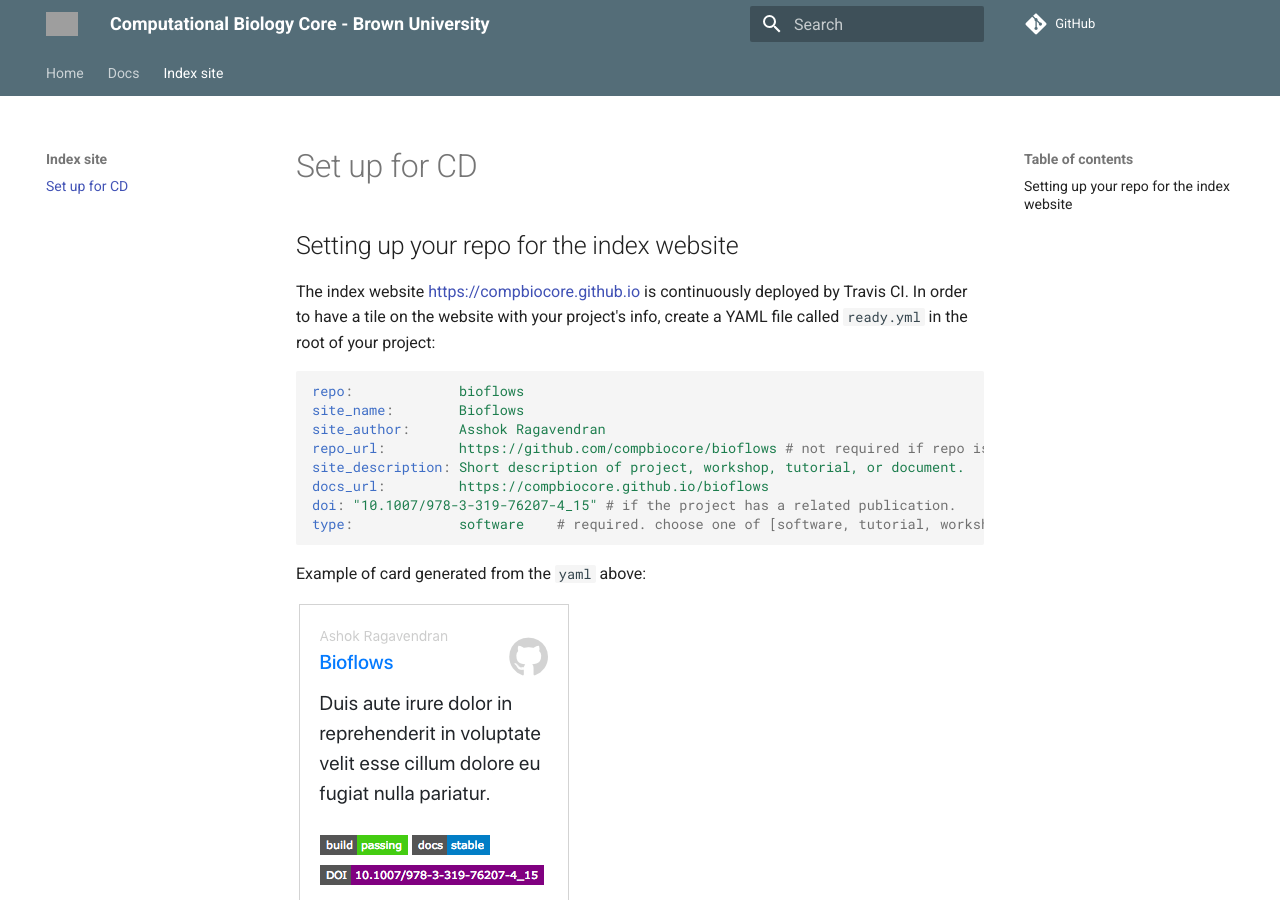
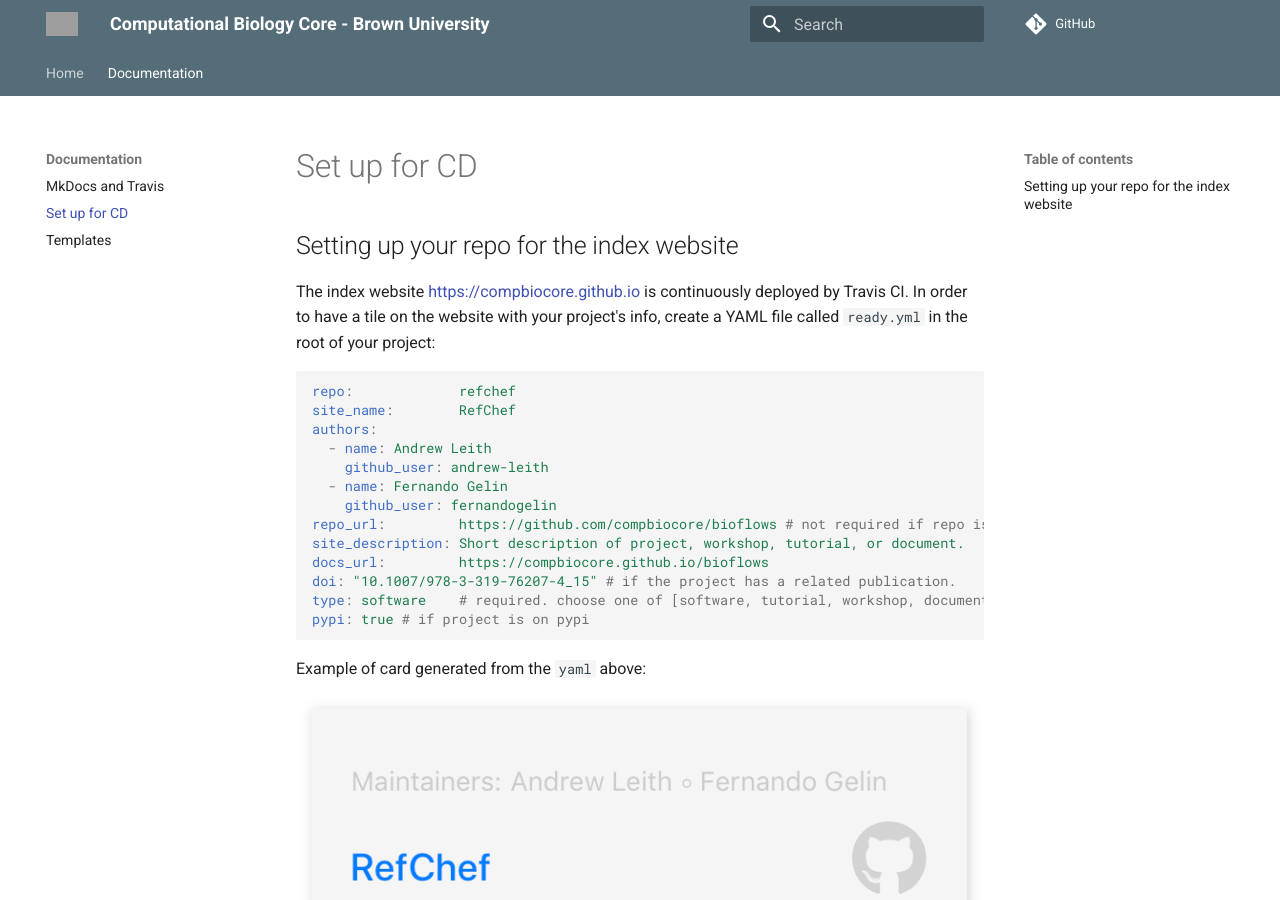
Before and after one commit to compbiocore/cbc-documentation-templates, an MkDocs documentation site: the page built from docs/index_site.md, in a window 1280 px wide and 900 px high. Built offline with MkDocs 1.6.1 and Material for MkDocs 9.7.7, drawn with Linux system fonts in a browser that asks for light colours; comment, search, counter and statistics services are not loaded; grey boxes are pictures that could not be loaded.

Commit message:
doc updates

````diff
--- a/docs/index_site.md
+++ b/docs/index_site.md
@@ -3,15 +3,19 @@
 The index website [https://compbiocore.github.io](https://compbiocore.github.io) is continuously deployed by Travis CI. In order to have a tile on the website with your project's info, create a YAML file called `ready.yml` in the root of your project:
 
 ```yaml
-repo:             bioflows
-site_name:        Bioflows
-site_author:      Asshok Ragavendran
+repo:             refchef
+site_name:        RefChef
+authors:
+  - name: Andrew Leith
+    github_user: andrew-leith
+  - name: Fernando Gelin
+    github_user: fernandogelin
 repo_url:         https://github.com/compbiocore/bioflows # not required if repo is part of compbiocore organization.
 site_description: Short description of project, workshop, tutorial, or document.
 docs_url:         https://compbiocore.github.io/bioflows
 doi: "10.1007/978-3-319-76207-4_15" # if the project has a related publication.
-type:             software    # required. choose one of [software, tutorial, workshop, documentation]
-
+type: software    # required. choose one of [software, tutorial, workshop, documentation]
+pypi: true # if project is on pypi
 ```
 
 Example of card generated from the `yaml` above:
--- a/mkdocs.yml
+++ b/mkdocs.yml
@@ -26,8 +26,7 @@ markdown_extensions:
 
 nav:
   - Home: 'index.md'
-  - Docs:
-    - Templates for GitHub: 'readme.md'
-    - Documentation: 'mkdocs.md'
-  - Index site:
-    - Set up for CD: 'index_site.md'
+  - Documentation:
+      - MkDocs and Travis: 'mkdocs.md'
+      - Set up for CD: 'index_site.md'
+      - Templates: 'readme.md'
````
Also changed, not shown: docs/assets/img/project_card.png, 1 other file.
